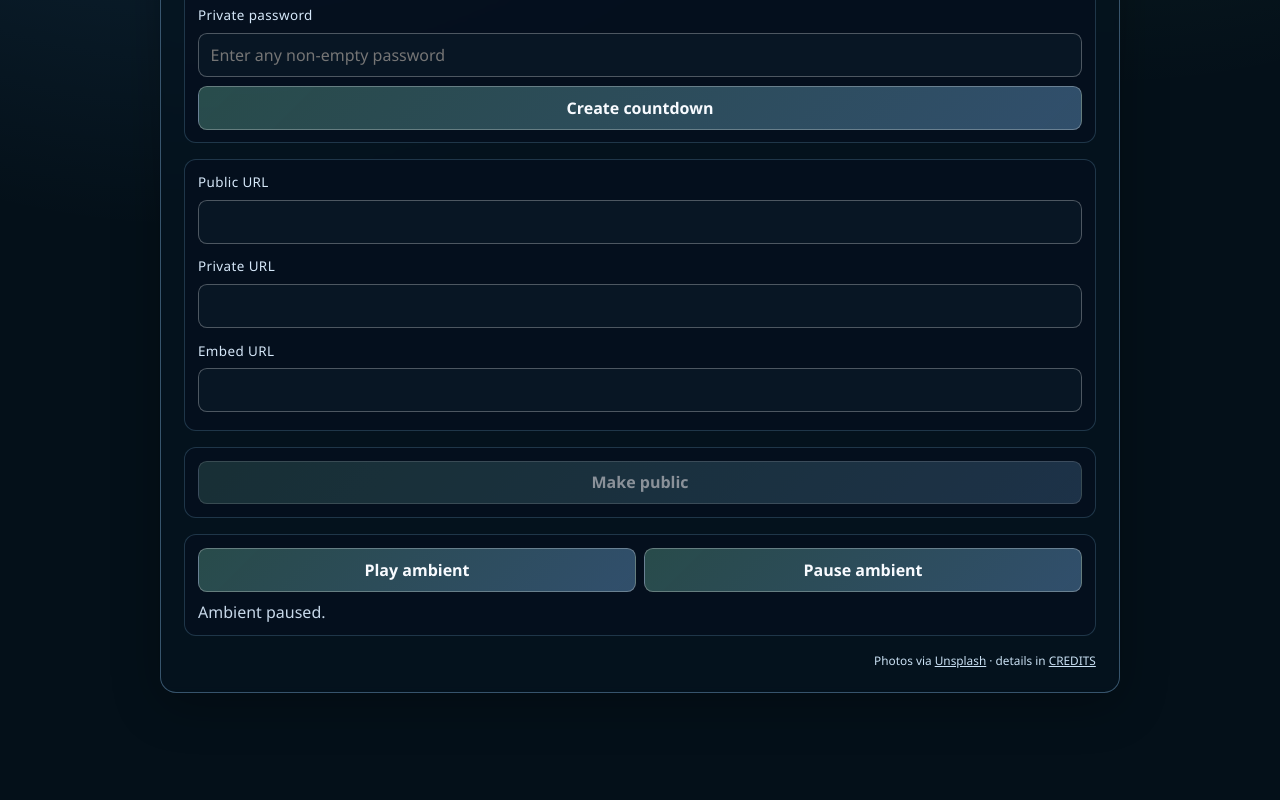
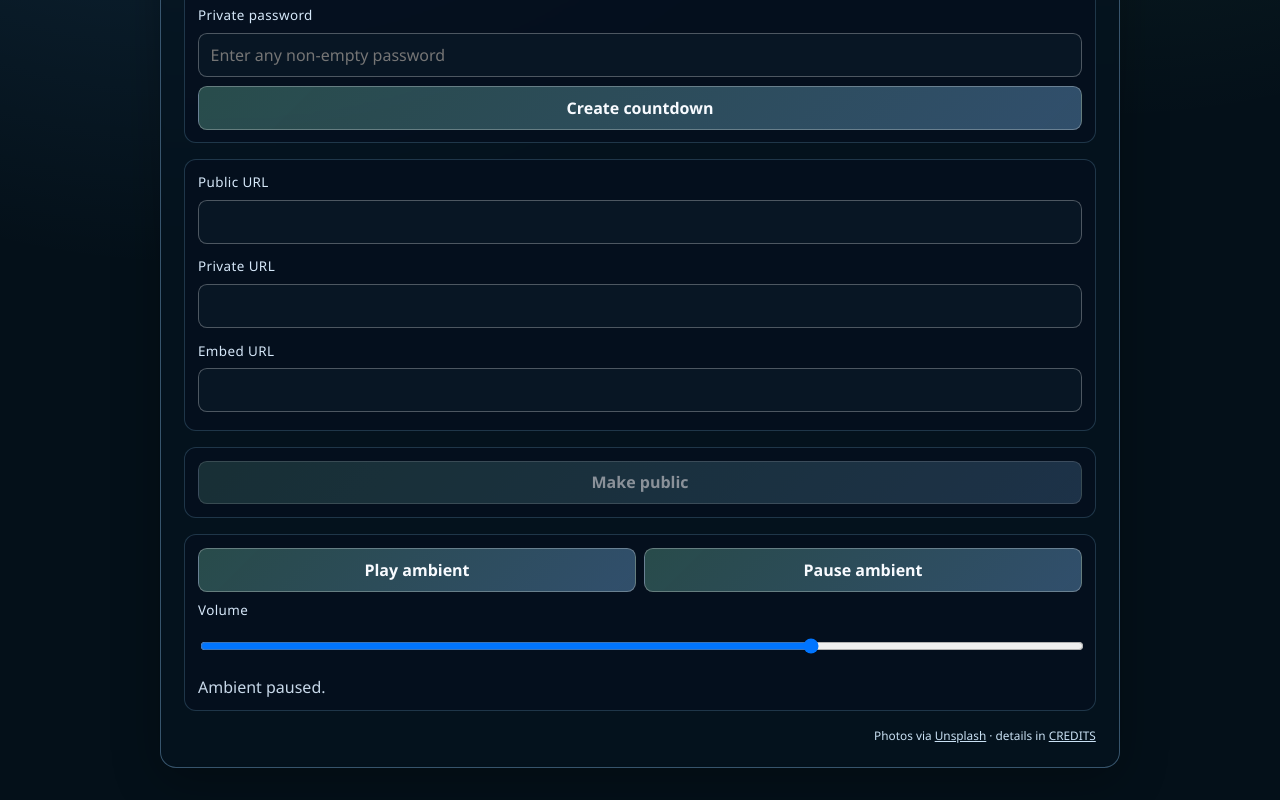
Before and after one commit to SGRishi/ruae2, a website: page public/countdown/index.html in a window 1280 px wide. Shown: the part 934-1734 px from the top of the page. Before the commit the page ends 1659 px from the top, so only its background shows below. Drawn offline with Linux system fonts and the light colour scheme; no server answers.

Commit message:
Public view embed-style + ambient volume control

```diff
--- a/public/countdown/countdown.css
+++ b/public/countdown/countdown.css
@@ -341,6 +341,19 @@ button:focus {
   gap: 0.5rem;
 }
 
+.audio-volume {
+  display: grid;
+  gap: 0.4rem;
+  align-items: center;
+  color: #d6e8f9;
+  font-size: 0.84rem;
+  letter-spacing: 0.03em;
+}
+
+.audio-volume input[type='range'] {
+  width: 100%;
+}
+
 .audio-status {
   margin: 0;
   min-height: 1.2em;
@@ -407,6 +420,17 @@ body.countdown-embed .countdown-shell {
   padding: 0.7rem;
 }
 
+body.countdown-readonly .timer-form,
+body.countdown-readonly .share-grid,
+body.countdown-readonly .actions-row,
+body.countdown-readonly .credits,
+body.countdown-readonly .error-message,
+body.countdown-readonly .test-control,
+body.countdown-readonly .resolve-row,
+body.countdown-readonly h1 {
+  display: none;
+}
+
 @media (max-width: 860px) {
   .countdown-shell {
     padding: 0.82rem;
--- a/public/countdown/countdown.js
+++ b/public/countdown/countdown.js
@@ -62,6 +62,7 @@ const progressPercentEl = document.querySelector('[data-testid="progress-percent
 const audioEl = document.querySelector('[data-testid="audio-element"]');
 const musicPlayEl = document.querySelector('[data-testid="music-play"]');
 const musicPauseEl = document.querySelector('[data-testid="music-pause"]');
+const volumeSliderEl = document.querySelector('[data-testid="volume-slider"]');
 const audioStatusEl = document.querySelector('[data-testid="audio-status"]');
 const musicErrorEl = document.querySelector('[data-testid="music-error"]');
 const robotsMetaEl = document.querySelector('meta[name="robots"]');
@@ -253,6 +254,7 @@ function showPasswordGate(show) {
   passwordGateVisible = Boolean(show);
   if (!passwordGateEl) return;
   passwordGateEl.hidden = !passwordGateVisible;
+  syncLayoutMode();
 }
 
 function setMusicError(message) {
@@ -286,6 +288,11 @@ function toEmbedUrl(timer) {
   const url = new URL(timer.isPublic ? toPublicUrl(timer.id) : toPrivateUrl(timer.id));
   url.searchParams.set('embed', '1');
   return url.toString();
+}
+
+function syncLayoutMode() {
+  const readOnlyView = !embedMode && (passwordGateVisible || Boolean(activeTimer && !activeTimer.canEdit));
+  document.body.classList.toggle('countdown-readonly', readOnlyView);
 }
 
 function updateUrlFields(timerOrId) {
@@ -1143,6 +1150,14 @@ function pauseAmbient() {
   audioStatusEl.textContent = 'Ambient paused.';
 }
 
+function syncAmbientVolume() {
+  if (!audioEl || !volumeSliderEl) return;
+  const parsed = Number(volumeSliderEl.value);
+  const nextVolume = Number.isFinite(parsed) ? clamp(parsed, 0, 1) : 0.7;
+  audioEl.volume = nextVolume;
+  volumeSliderEl.value = String(nextVolume);
+}
+
 function setupEvents() {
   formEl?.addEventListener('submit', onFormSubmit);
   makePublicButtonEl?.addEventListener('click', onMakePublicButtonClick);
@@ -1156,6 +1171,8 @@ function setupEvents() {
   resolveButtonEl?.addEventListener('click', onResolveDateClick);
   musicPlayEl?.addEventListener('click', playAmbient);
   musicPauseEl?.addEventListener('click', pauseAmbient);
+  volumeSliderEl?.addEventListener('input', syncAmbientVolume);
+  volumeSliderEl?.addEventListener('change', syncAmbientVolume);
   bgNextEl?.addEventListener('click', () => {
     if (!IS_TEST_MODE) return;
     rotateBackground();
@@ -1262,6 +1279,7 @@ function setupTestApi() {
 function initializeAudio() {
   if (!audioEl) return;
   audioEl.src = CLASSIC_FM_STREAM;
+  syncAmbientVolume();
 }
 
 async function init() {
@@ -1270,6 +1288,7 @@ async function init() {
   if (embedMode) {
     document.body.classList.add('countdown-embed');
   }
+  syncLayoutMode();
 
   setBackground(currentBackgroundIndex);
   updateUrlFields('');
--- a/public/countdown/index.html
+++ b/public/countdown/index.html
@@ -9,7 +9,7 @@
       content="Create polished countdowns with scenery backdrops, progress tracking, and ambient audio."
     />
     <meta name="robots" content="noindex,nofollow" data-testid="robots-meta" />
-    <link rel="stylesheet" href="/countdown/countdown.css?v=20260304i" />
+    <link rel="stylesheet" href="/countdown/countdown.css?v=20260304j" />
   </head>
   <body class="countdown-page">
     <div class="countdown-background" data-testid="bg-image" aria-hidden="true"></div>
@@ -186,6 +186,18 @@
             <button type="button" data-testid="music-play">Play ambient</button>
             <button type="button" data-testid="music-pause">Pause ambient</button>
           </div>
+          <label class="audio-volume" for="volumeSlider">
+            <span>Volume</span>
+            <input
+              id="volumeSlider"
+              data-testid="volume-slider"
+              type="range"
+              min="0"
+              max="1"
+              step="0.01"
+              value="0.7"
+            />
+          </label>
           <p class="audio-status" data-testid="audio-status" aria-live="polite">Ambient paused.</p>
           <p class="music-error" data-testid="music-error" hidden></p>
         </section>
@@ -204,6 +216,6 @@
     </main>
 
     <script src="/runtime-config.js?v=20260214"></script>
-    <script src="/countdown/countdown.js?v=20260304i" type="module"></script>
+    <script src="/countdown/countdown.js?v=20260304j" type="module"></script>
   </body>
 </html>
```
Also changed, not shown: tests/e2e/music.spec.ts (+8 -0 lines), tests/e2e/public_private_embed.spec.ts (+9 -0 lines).
